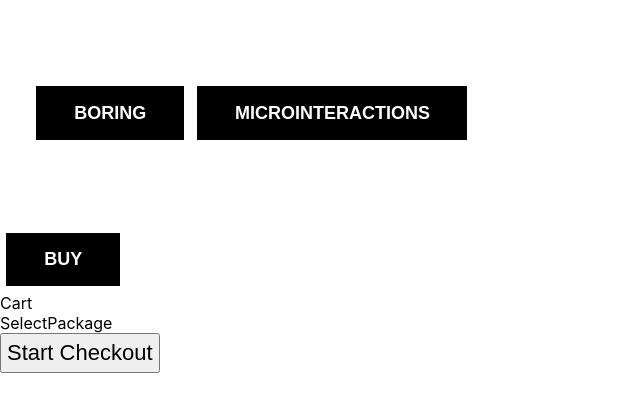
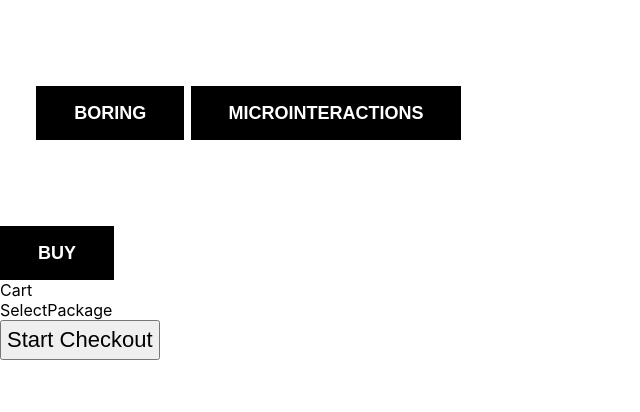
Before and after one commit to xdMR/overOptimizedPPS, a React (Create React App) app in the folder sales_page/: page /buttons in a window 1280 px wide. Shown: the top 412 px of the page, without its empty margins (0-640 px from the left). Built offline with nearby package versions, Linux system fonts and the light colour scheme.

Commit message:
remove margin from buttons

```diff
--- a/sales_page/src/components/button/button.css
+++ b/sales_page/src/components/button/button.css
@@ -12,7 +12,6 @@
     -webkit-transition: opacity 250ms linear, -webkit-transform 250ms ease-in-out;
     transition: opacity 250ms linear, -webkit-transform 250ms ease-in-out;
     transition: transform 300ms ease-in-out, opacity 250ms linear;
-    margin: 0.35em;
     border: 2px solid black;
     transition:box-shadow 0.5s ease-in-out;
 }
```
